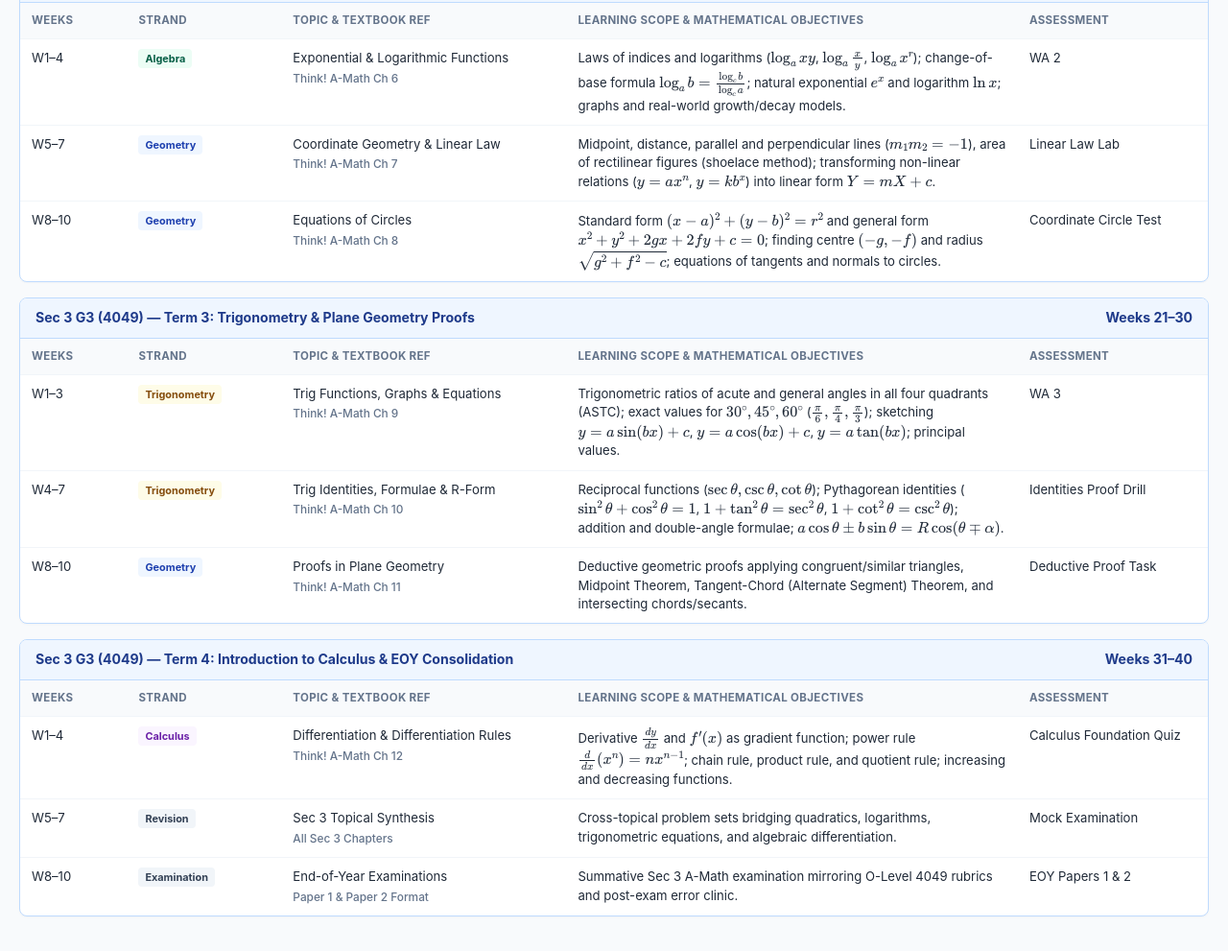
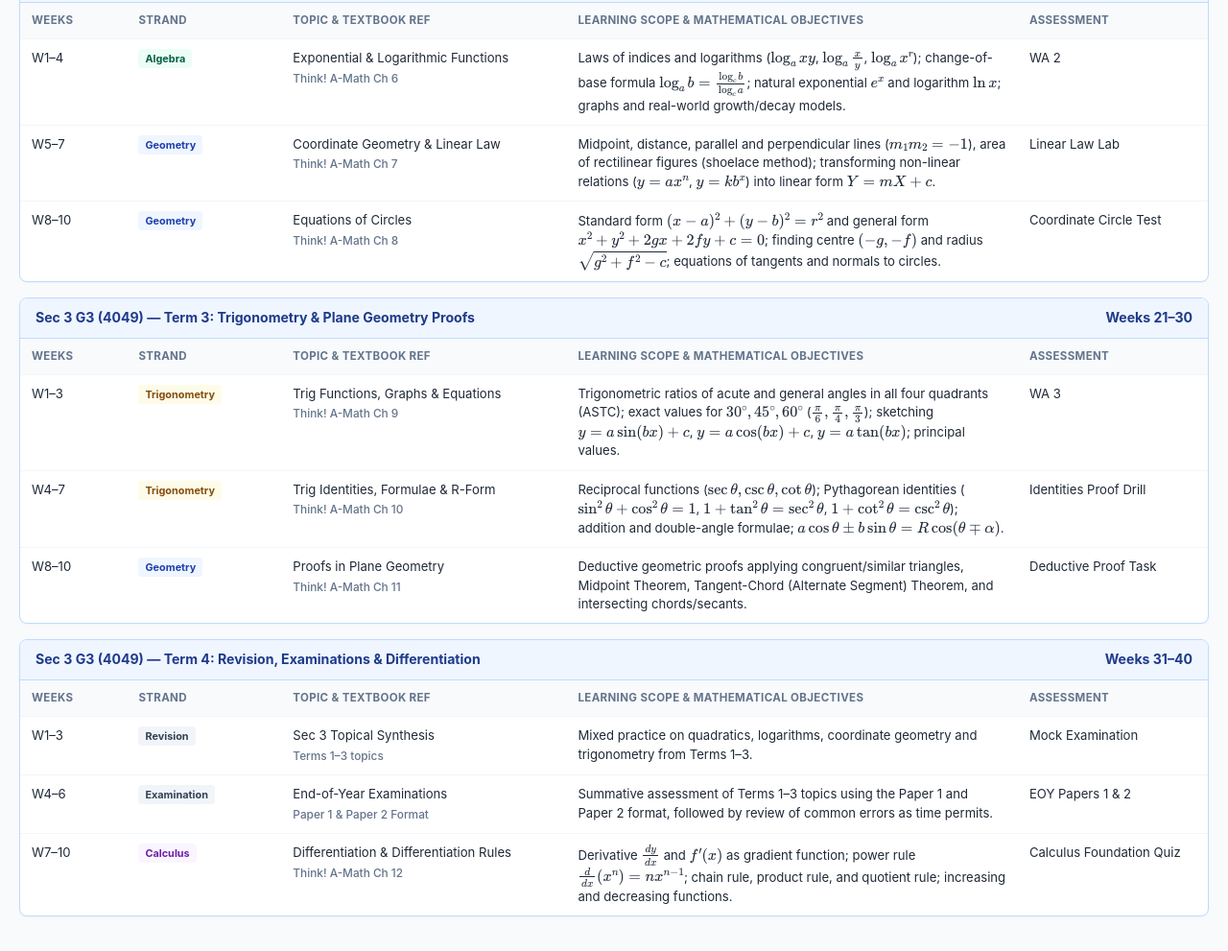
Before and after one commit to lewws66/SOWs, a plain HTML site: page docs/index.html in a window 1280 px wide. Shown: the part 884-1875 px from the top of the page at 96% size. Drawn offline with nearby package versions, Linux system fonts and the light colour scheme.

Commit message:
Update term titles and topics for Term 4

```diff
--- a/docs/index.html
+++ b/docs/index.html
@@ -311,13 +311,13 @@
       </table>
     </div>
     <div class="card">
-      <div class="term-title"><span>Sec 3 G3 (4049) — Term 4: Introduction to Calculus &amp; EOY Consolidation</span><span>Weeks 31–40</span></div>
+      <div class="term-title"><span>Sec 3 G3 (4049) — Term 4: Revision, Examinations &amp; Differentiation</span><span>Weeks 31–40</span></div>
       <table>
         <thead><tr><th style="width:9%;">Weeks</th><th style="width:13%;">Strand</th><th style="width:24%;">Topic &amp; Textbook Ref</th><th>Learning Scope &amp; Mathematical Objectives</th><th style="width:16%;">Assessment</th></tr></thead>
         <tbody>
-          <tr><td>W1–4</td><td><span class="tag tag-calc">Calculus</span></td><td>Differentiation &amp; Differentiation Rules<span class="ch-ref">Think! A-Math Ch 12</span></td><td>Derivative $\frac{dy}{dx}$ and $f'(x)$ as gradient function; power rule $\frac{d}{dx}(x^n) = nx^{n-1}$; chain rule, product rule, and quotient rule; increasing and decreasing functions.</td><td>Calculus Foundation Quiz</td></tr>
-          <tr><td>W5–7</td><td><span class="tag tag-rev">Revision</span></td><td>Sec 3 Topical Synthesis<span class="ch-ref">All Sec 3 Chapters</span></td><td>Cross-topical problem sets bridging quadratics, logarithms, trigonometric equations, and algebraic differentiation.</td><td>Mock Examination</td></tr>
-          <tr><td>W8–10</td><td><span class="tag tag-rev">Examination</span></td><td>End-of-Year Examinations<span class="ch-ref">Paper 1 &amp; Paper 2 Format</span></td><td>Summative Sec 3 A-Math examination mirroring O-Level 4049 rubrics and post-exam error clinic.</td><td>EOY Papers 1 &amp; 2</td></tr>
+          <tr><td>W1–3</td><td><span class="tag tag-rev">Revision</span></td><td>Sec 3 Topical Synthesis<span class="ch-ref">Terms 1–3 topics</span></td><td>Mixed practice on quadratics, logarithms, coordinate geometry and trigonometry from Terms 1–3.</td><td>Mock Examination</td></tr>
+          <tr><td>W4–6</td><td><span class="tag tag-rev">Examination</span></td><td>End-of-Year Examinations<span class="ch-ref">Paper 1 &amp; Paper 2 Format</span></td><td>Summative assessment of Terms 1–3 topics using the Paper 1 and Paper 2 format, followed by review of common errors as time permits.</td><td>EOY Papers 1 &amp; 2</td></tr>
+          <tr><td>W7–10</td><td><span class="tag tag-calc">Calculus</span></td><td>Differentiation &amp; Differentiation Rules<span class="ch-ref">Think! A-Math Ch 12</span></td><td>Derivative $\frac{dy}{dx}$ and $f'(x)$ as gradient function; power rule $\frac{d}{dx}(x^n) = nx^{n-1}$; chain rule, product rule, and quotient rule; increasing and decreasing functions.</td><td>Calculus Foundation Quiz</td></tr>
         </tbody>
       </table>
     </div>
@@ -510,13 +510,13 @@
       </table>
     </div>
     <div class="card">
-      <div class="term-title"><span>Sec 3 G3 (4049) — Term 4: Differential Calculus Foundations &amp; EOY</span><span>Weeks 31–40</span></div>
+      <div class="term-title"><span>Sec 3 G3 (4049) — Term 4: Revision, Examinations &amp; Differentiation</span><span>Weeks 31–40</span></div>
       <table>
         <thead><tr><th style="width:9%;">Weeks</th><th style="width:13%;">Strand</th><th style="width:24%;">Topic &amp; Textbook Ref</th><th>Guided Discovery &amp; Learning Scope</th><th style="width:16%;">Assessment</th></tr></thead>
         <tbody>
-          <tr><td>W1–4</td><td><span class="tag tag-calc">Calculus</span></td><td>Differentiation &amp; Its Techniques<span class="ch-ref">A-Math Insights Ch 12</span></td><td>Secant-to-tangent gradient exploration; power rule, chain rule, product rule, and quotient rule; increasing and decreasing functions.</td><td>Calculus Quiz</td></tr>
-          <tr><td>W5–7</td><td><span class="tag tag-rev">Revision</span></td><td>Sec 3 Comprehensive Revision<span class="ch-ref">All Sec 3 Insights Units</span></td><td>Bridging algebraic, trigonometric, and calculus problem-solving strategies.</td><td>Mock Examination</td></tr>
-          <tr><td>W8–10</td><td><span class="tag tag-rev">Examination</span></td><td>End-of-Year Examinations<span class="ch-ref">Paper 1 &amp; Paper 2</span></td><td>Summative Sec 3 examination and post-exam diagnostic review.</td><td>EOY Papers 1 &amp; 2</td></tr>
+          <tr><td>W1–3</td><td><span class="tag tag-rev">Revision</span></td><td>Sec 3 Comprehensive Revision<span class="ch-ref">Terms 1–3 topics</span></td><td>Connect algebraic, coordinate geometry and trigonometric problem-solving strategies from Terms 1–3.</td><td>Mock Examination</td></tr>
+          <tr><td>W4–6</td><td><span class="tag tag-rev">Examination</span></td><td>End-of-Year Examinations<span class="ch-ref">Paper 1 &amp; Paper 2</span></td><td>Summative assessment of Terms 1–3 topics using the Paper 1 and Paper 2 format, followed by review of common errors as time permits.</td><td>EOY Papers 1 &amp; 2</td></tr>
+          <tr><td>W7–10</td><td><span class="tag tag-calc">Calculus</span></td><td>Differentiation &amp; Differentiation Rules<span class="ch-ref">A-Math Insights Ch 12</span></td><td>Secant-to-tangent gradient exploration; power rule, chain rule, product rule, and quotient rule; increasing and decreasing functions.</td><td>Calculus Quiz</td></tr>
         </tbody>
       </table>
     </div>
@@ -709,13 +709,13 @@
       </table>
     </div>
     <div class="card">
-      <div class="term-title"><span>Sec 3 G3 (4049) — Term 4: Differentiation Rules &amp; EOY</span><span>Weeks 31–40</span></div>
+      <div class="term-title"><span>Sec 3 G3 (4049) — Term 4: Revision, Examinations &amp; Differentiation</span><span>Weeks 31–40</span></div>
       <table>
         <thead><tr><th style="width:9%;">Weeks</th><th style="width:13%;">Strand</th><th style="width:24%;">Topic &amp; Textbook Ref</th><th>CPA Progression &amp; Learning Scope</th><th style="width:16%;">Assessment</th></tr></thead>
         <tbody>
-          <tr><td>W1–4</td><td><span class="tag tag-calc">Calculus</span></td><td>Differentiation Rules<span class="ch-ref">A-Math 360 Ch 11</span></td><td>Dynamic tangent-slope zoom concept of derivative; power rule, chain rule, product rule, and quotient rule.</td><td>Calculus Lab</td></tr>
-          <tr><td>W5–7</td><td><span class="tag tag-rev">Revision</span></td><td>Sec 3 Unified A-Math Revision<span class="ch-ref">All Sec 3 360 Chapters</span></td><td>Consolidated practice papers linking algebra, trigonometry, coordinate geometry, and differentiation.</td><td>Mock Exam</td></tr>
-          <tr><td>W8–10</td><td><span class="tag tag-rev">Examination</span></td><td>Sec 3 End-of-Year Examinations<span class="ch-ref">Paper 1 &amp; Paper 2 Format</span></td><td>Summative examination under formal O-Level conditions.</td><td>EOY Papers</td></tr>
+          <tr><td>W1–3</td><td><span class="tag tag-rev">Revision</span></td><td>Sec 3 Unified A-Math Revision<span class="ch-ref">Terms 1–3 topics</span></td><td>Consolidated practice papers linking algebra, trigonometry and coordinate geometry from Terms 1–3.</td><td>Mock Exam</td></tr>
+          <tr><td>W4–6</td><td><span class="tag tag-rev">Examination</span></td><td>Sec 3 End-of-Year Examinations<span class="ch-ref">Paper 1 &amp; Paper 2 Format</span></td><td>Summative assessment of Terms 1–3 topics using the Paper 1 and Paper 2 format, followed by review of common errors as time permits.</td><td>EOY Papers</td></tr>
+          <tr><td>W7–10</td><td><span class="tag tag-calc">Calculus</span></td><td>Differentiation &amp; Differentiation Rules<span class="ch-ref">A-Math 360 Ch 11</span></td><td>Dynamic tangent-slope zoom concept of derivative; power rule, chain rule, product rule, and quotient rule.</td><td>Calculus Lab</td></tr>
         </tbody>
       </table>
     </div>
```
